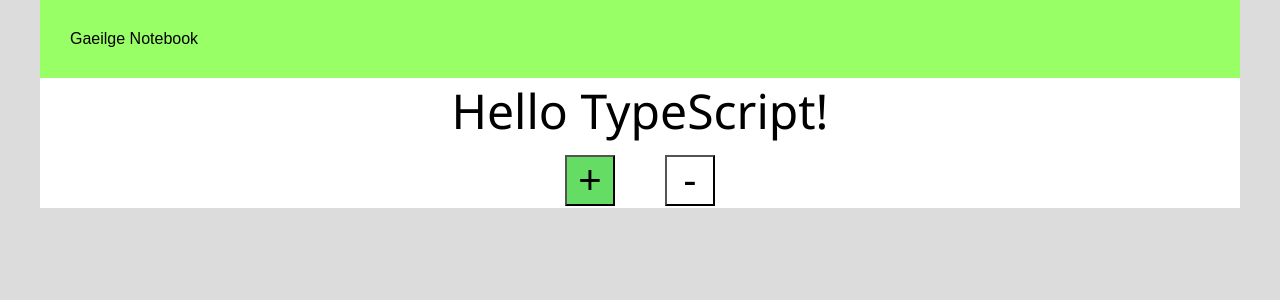
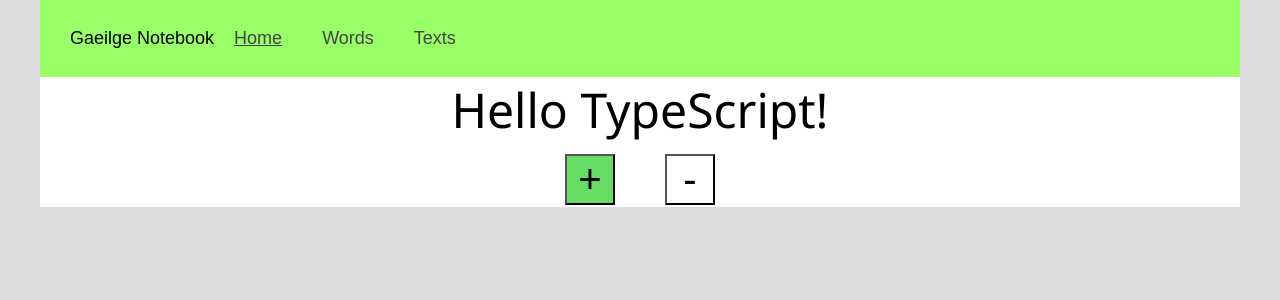
Before and after one commit to Elanhant/gaeilge-notebook, a React (Create React App) app: page / in a window 1280 px wide. Shown: the top 300 px of the page. Built offline with nearby package versions, Linux system fonts and the light colour scheme.

Commit message:
Navigation component

```diff
--- /dev/null
+++ b/src/components/Navigation.css
@@ -0,0 +1,22 @@
+.navigation {
+    display: inline-block;
+}
+
+.navigation__list {
+    list-style: none;
+    padding: 0;
+}
+
+.navigation__item {
+    display: inline-block;
+    padding: 10px 20px;
+}
+
+.navigation__link {
+    text-decoration: none;
+    color: #444;
+}
+
+.navigation__link:hover, .navigation__item--active > .navigation__link {
+    text-decoration: underline;
+}
--- /dev/null
+++ b/src/components/Navigation.tsx
@@ -0,0 +1,39 @@
+import * as React from 'react';
+import './Navigation.css';
+
+export interface Props {
+    links: Array<Link>;
+    onLinkClick?: (link: Link, {}) => void;
+}
+
+export interface Link {
+    to: string;
+    name: string;
+    active?: boolean;
+}
+
+function Navigation({ links, onLinkClick }: Props) {
+    return (
+        <nav className="navigation">
+            <ul className="navigation__list">
+                {
+                    links.map( (link, idx) => {
+                        const liClass = link.active
+                            ? 'navigation__item navigation__item--active'
+                            : 'navigation__item';
+
+                        return (
+                            <li key={idx} className={liClass}>
+                                <a href={link.to} onClick={ e => onLinkClick && onLinkClick(link, e) } className="navigation__link">
+                                    {link.name}
+                                </a>
+                            </li>
+                        );
+                    })
+                }
+            </ul>
+        </nav>
+    );
+}
+
+export default Navigation;
--- a/src/components/layout/Header.css
+++ b/src/components/layout/Header.css
@@ -1,4 +1,4 @@
 .header {
     background-color: #9F6;
-    padding: 30px;
+    padding: 0 30px;
 }
--- a/src/index.css
+++ b/src/index.css
@@ -2,6 +2,7 @@ body {
   margin: 0;
   padding: 0;
   font-family: sans-serif;
+  font-size: 18px;
   background: #dcdcdc;
 }
 
--- a/src/index.tsx
+++ b/src/index.tsx
@@ -6,6 +6,7 @@ import { enthusiasm, router } from './reducers';
 import { StoreState } from './types';
 import Hello from './containers/Hello';
 import Header from './components/layout/Header';
+import Navigation, { Link } from './components/Navigation';
 import Page from './components/layout/Page';
 import registerServiceWorker from './registerServiceWorker';
 import './index.css';
@@ -17,11 +18,18 @@ const reducer = combineReducers<StoreState>({
 
 const store = createStore<StoreState>(reducer);
 
+const links = [
+    { to: '/', name: 'Home', active: true },
+    { to: '/words', name: 'Words' },
+    { to: '/texts', name: 'Texts' },
+] as Array<Link>;
+
 ReactDOM.render(
     <Provider store={store} >
         <Page>
             <Header>
                 Gaeilge Notebook
+                <Navigation links={links} />
             </Header>
             <Hello />
         </Page>
```
Also changed, not shown: 1 other file (tests, documents, lock files or other folders).
